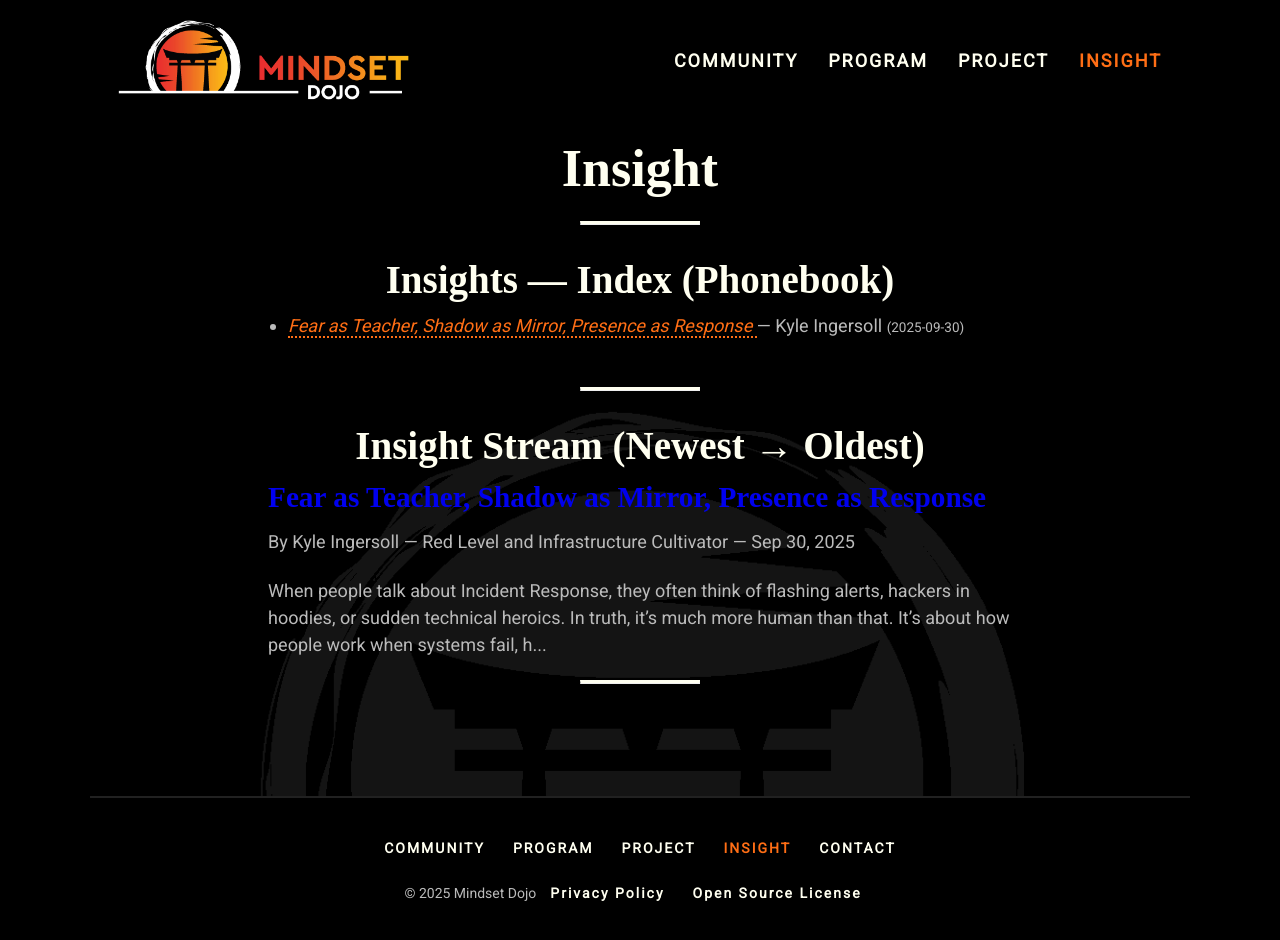
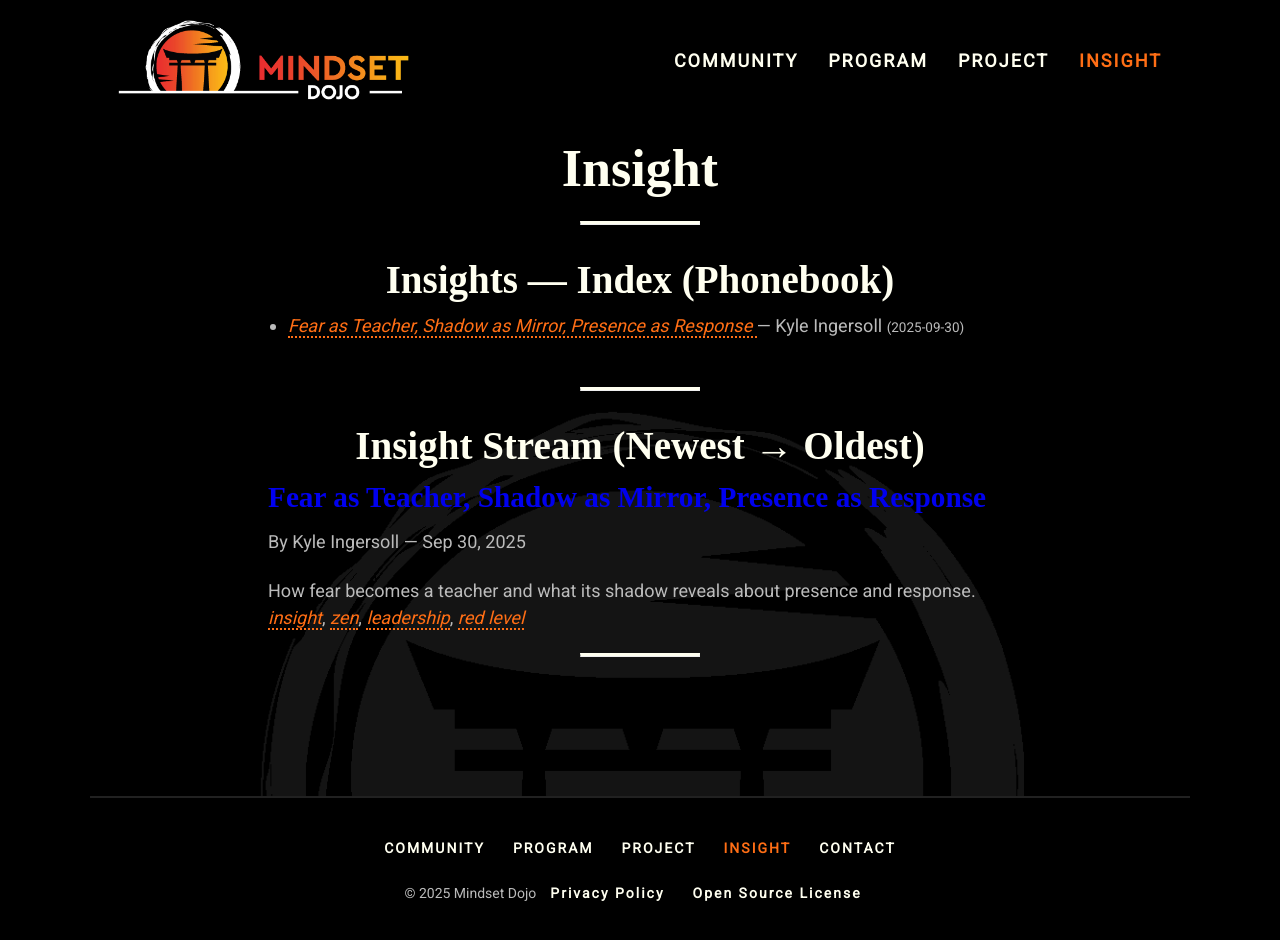
Before and after one commit to mindset-dojo/mindset-dojo.github.io, a Jekyll site: the page built from insight.md, in a window 1280 px wide and 985 px high. Shown: the top 940 px of the window. Built offline with Jekyll 4.4.1, drawn with Linux system fonts in a browser that asks for light colours; some web fonts are replaced.

Commit message:
fix(fear-as-teacher): change front matter to fit insight stream standard format.

```diff
--- a/_posts/2025-09-30-fear-as-teacher.md
+++ b/_posts/2025-09-30-fear-as-teacher.md
@@ -1,10 +1,14 @@
 ---
 layout: post
 title: "Fear as Teacher, Shadow as Mirror, Presence as Response"
-author: "Kyle Ingersoll — Red Level and Infrastructure Cultivator"
-insight_level: Red
-image: /assets/images/insights/fear-shadow-presence.png
+date: 2025-09-30
+author: "Kyle Ingersoll"
+tags: ["insight","zen","leadership","red level"]
+excerpt: "How fear becomes a teacher and what its shadow reveals about presence and response."
 ---
+
+Here is the body of the insight in Markdown...
+
 
 When people talk about Incident Response, they often think of flashing alerts, hackers in hoodies, or sudden technical heroics. In truth, it’s much more human than that. It’s about how people work when systems fail, how calmly we communicate under stress, and how quickly we transform disruption into recovery.
 
```
